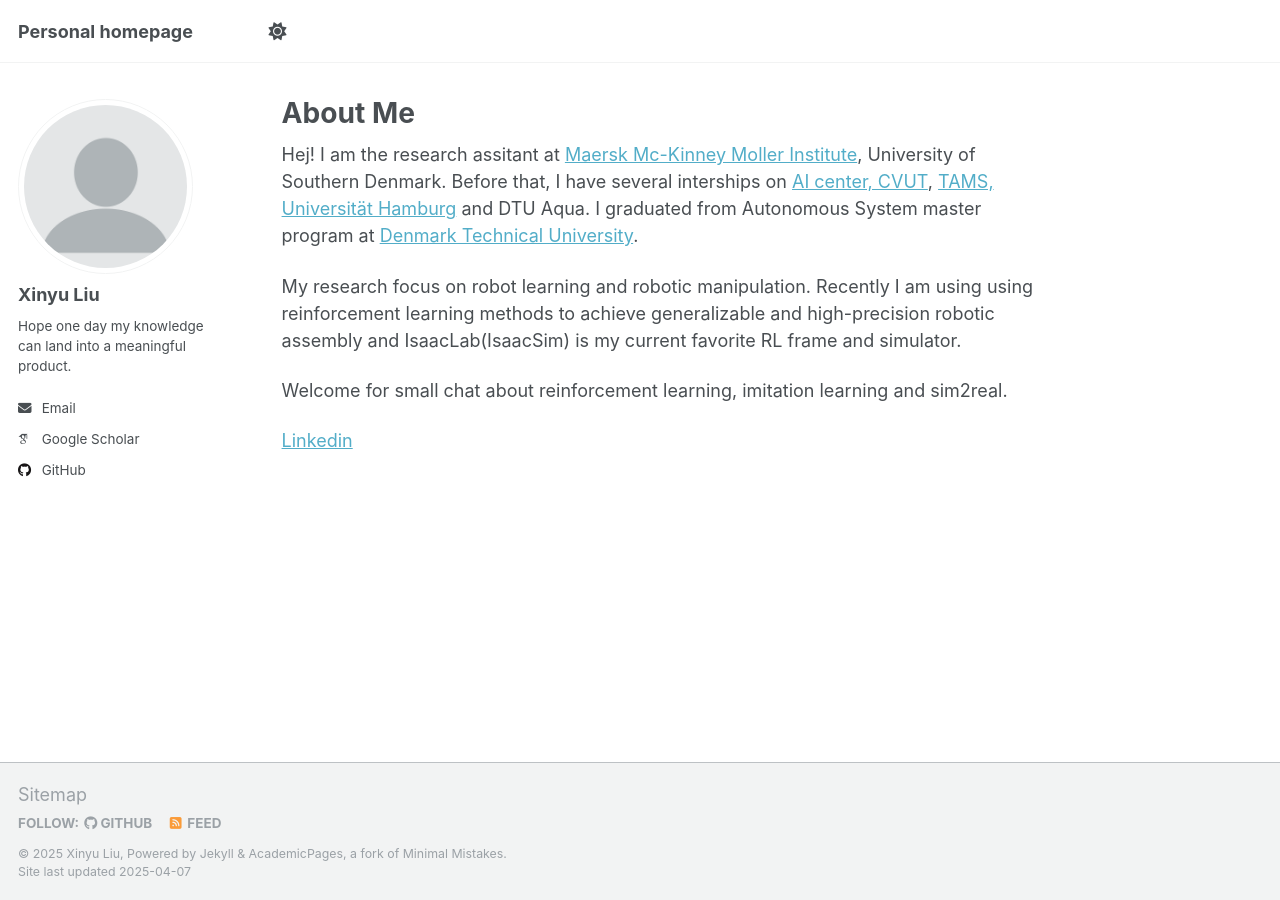
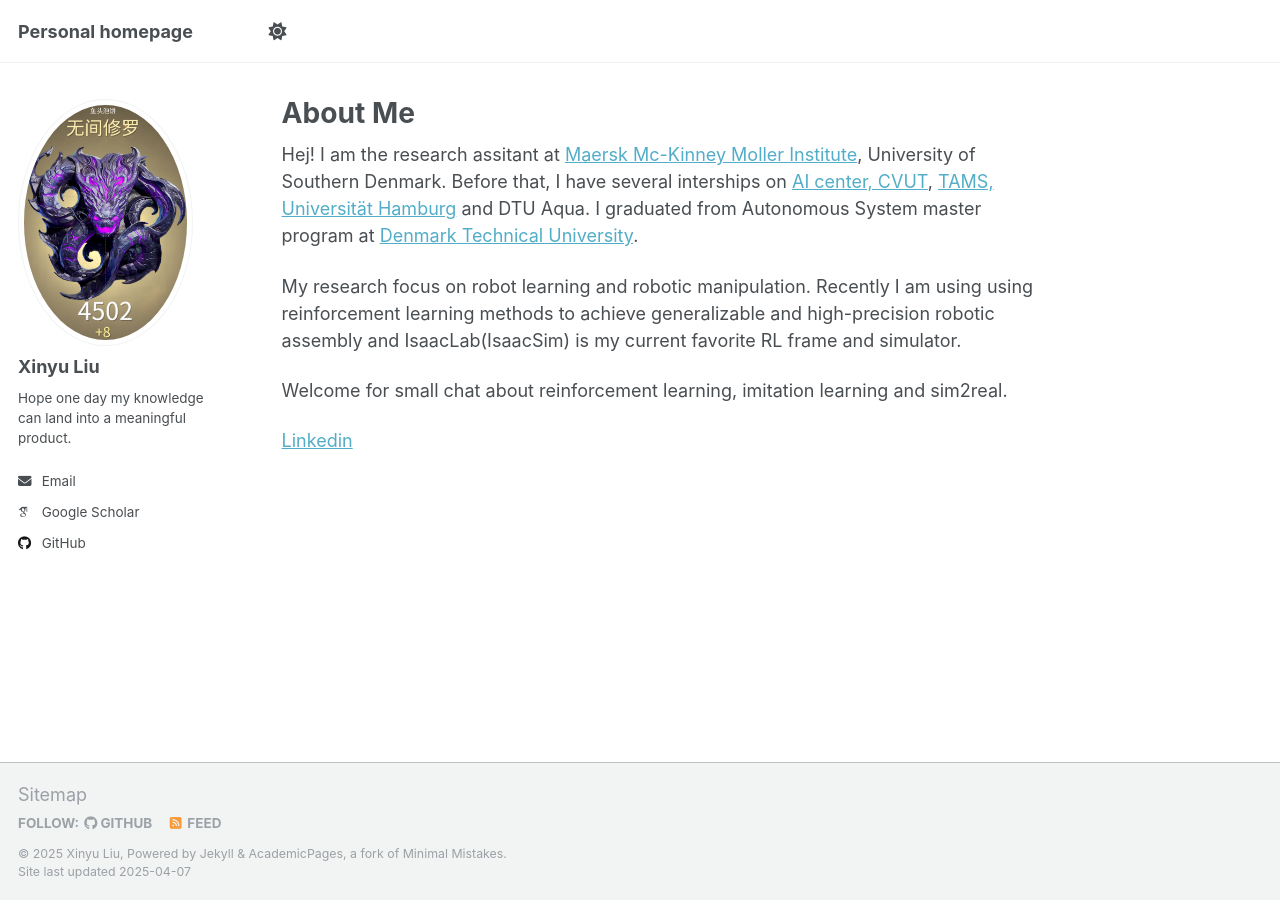
Before and after one commit to calmdw/calmdw.github.io, a Jekyll site: the page built from _pages/about.md, in a window 1280 px wide. Built offline with Jekyll 4.4.1, drawn with Linux system fonts in a browser that asks for light colours; some web fonts are replaced.

Commit message:
Update _config.yml

```diff
--- a/_config.yml
+++ b/_config.yml
@@ -22,7 +22,7 @@
 #               Additional customization can be done by editing /_includes/author-profile.html
 author:
   # Biographic information
-  avatar           : "profile.png"
+  avatar           : "photo_naraka.png"
   name             : "Xinyu Liu"
   pronouns         : # example: "she/her"
   bio              : "Hope one day my knowledge can land into a meaningful product."
```
